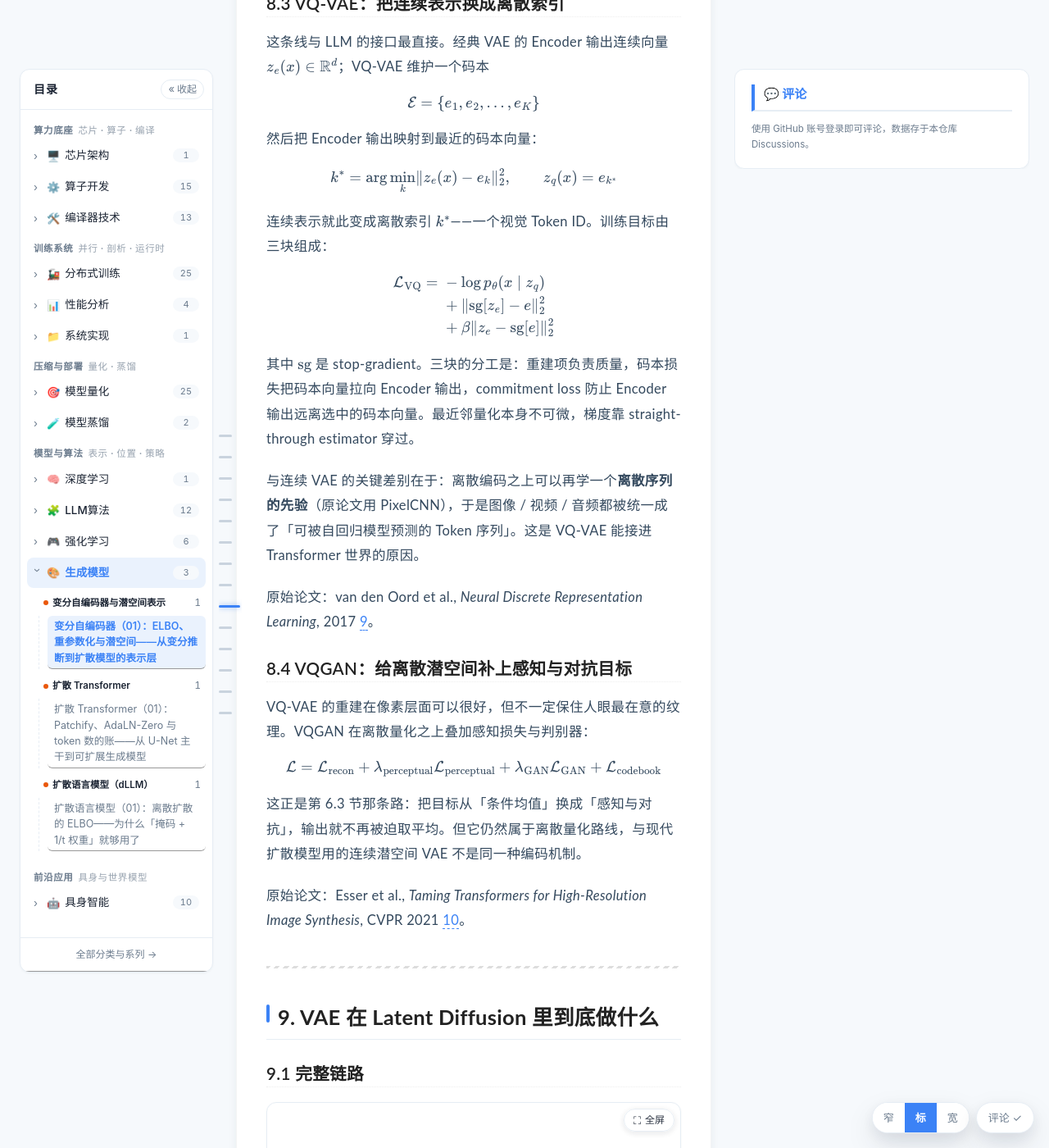
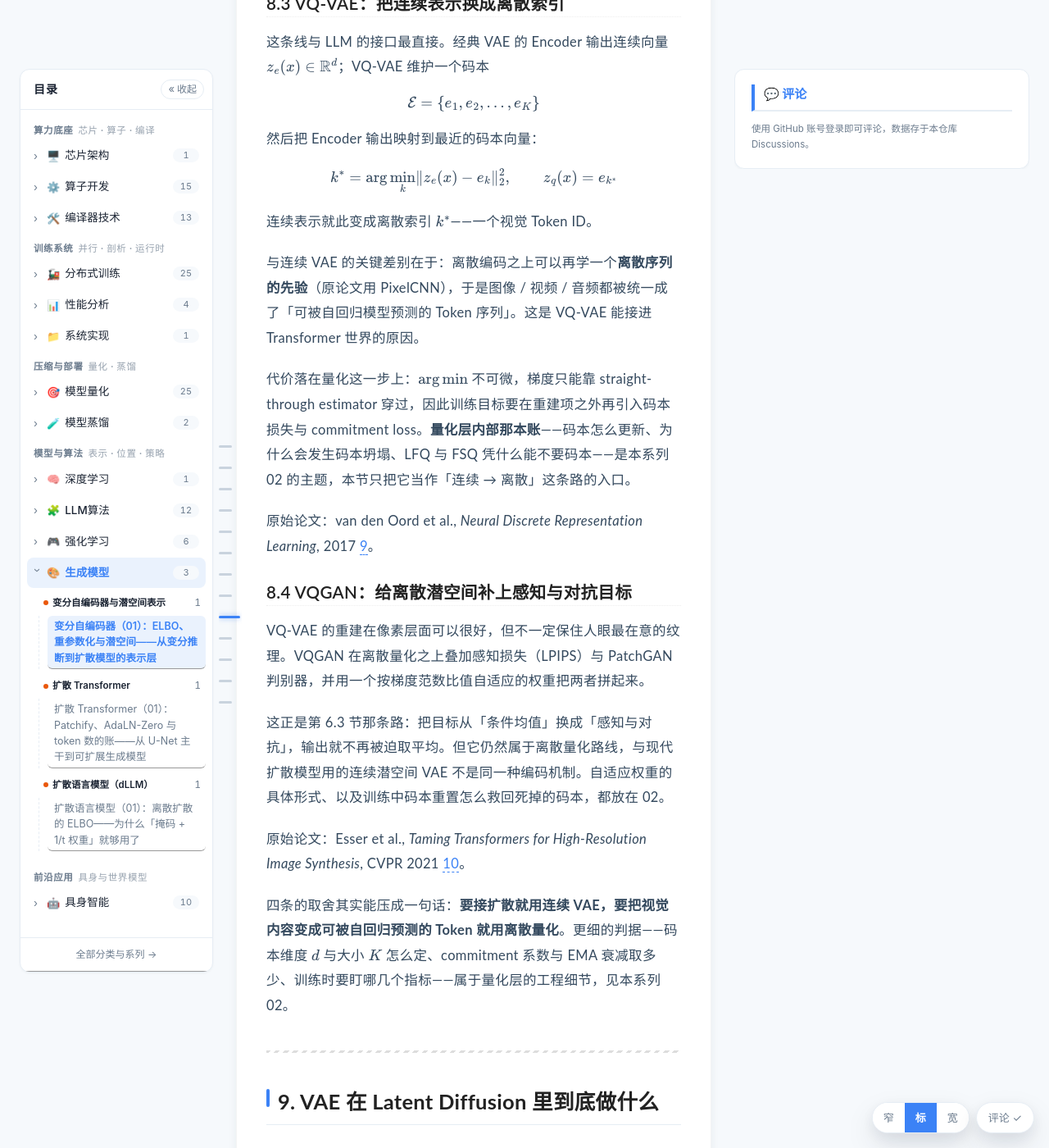
Before and after one commit to lrypcy/lrypcy.github.io, a Jekyll site: the page built from _posts/2026-10-13-vae-01-elbo-reparameterization-latent-space.md, in a window 1280 px wide and 1400 px high, scrolled down 19802 px. Shown: the whole window at 82% size. Built offline with Jekyll 4.4.1, drawn with Linux system fonts in a browser that asks for light colours; comment, search, counter and statistics services are not loaded; some of the changed text lies outside the part shown.

```diff
--- a/_config.yml
+++ b/_config.yml
@@ -66,6 +66,7 @@ exclude:
   - deep-dive-serving-engine
   - deep-dive-speculative-decoding
   - deep-dive-test-time-training
+  - deep-dive-vae
   - deep-dive-world-model-world-action-model
   - wiki
   - tools
--- a/_posts/2026-10-13-vae-01-elbo-reparameterization-latent-space.md
+++ b/_posts/2026-10-13-vae-01-elbo-reparameterization-latent-space.md
@@ -6,7 +6,7 @@ categories:
 tags: [vae, elbo, variational-inference, reparameterization, kl-divergence, posterior-collapse, vq-vae, vqgan, latent-diffusion, beta-vae, nvae]
 layout: post
 mathjax: true
-excerpt: "VAE 的全部难点集中在三处：为什么要用变分推断绕开那道算不出来的积分、重参数化凭什么能把随机节点塞进反向传播、以及 KL 项为什么既是可采样性的来源又是后验坍塌的来源。本文从 ELBO 的推导一路写到 VQ-VAE / VQGAN 与 Latent Diffusion，并用 numpy 实跑五组检查：KL 闭式解的收敛、ELBO 紧度恒等式在 1600 万网格点上处处成立、重参数化梯度方差比 REINFORCE 低 7.6~56 倍、MSE 最优解以锐度 0.50 换最低期望误差、以及 β 从 0.25 升到 64 时活跃潜维度从 8 掉到 0。"
+excerpt: "VAE 的全部难点集中在三处：为什么要用变分推断绕开那道算不出来的积分、重参数化凭什么能把随机节点塞进反向传播、以及 KL 项为什么既是可采样性的来源又是后验坍塌的来源。本文从 ELBO 的推导一路写到离散化路线（VQ-VAE / VQGAN）的定位与 Latent Diffusion 里的表示层，并用 numpy 实跑五组检查：KL 闭式解的收敛、ELBO 紧度恒等式在 1600 万网格点上处处成立、重参数化梯度方差比 REINFORCE 低 7.6~56 倍、MSE 最优解以锐度 0.50 换最低期望误差、以及 β 从 0.25 升到 64 时活跃潜维度从 8 掉到 0。"
 ---
 
 > **系列导航** ｜ 本系列承接 [Flow Matching 建模之三：条件生成、离散域与潜空间](/2026/08/22/flow-matching-03-guidance-discrete-latent/) 与 [扩散语言模型（01）](/2026/10/12/diffusion-lm-01-discrete-diffusion-elbo/) 里被当作既定前提的「潜空间」这一层，把它自己讲透：潜空间从哪来、凭什么能被采样、以及它为什么会失效。
@@ -682,38 +682,23 @@ k^\ast=\arg\min_k\lVert z_e(x)-e_k\rVert_2^2,\qquad
 z_q(x)=e_{k^\ast}
 $$
 
-连续表示就此变成离散索引 $$k^\ast$$——一个视觉 Token ID。训练目标由三块组成：
-
-$$
-\begin{aligned}
-\mathcal L_{\mathrm{VQ}}={}&
--\log p_\theta(x\mid z_q)\\
-&+\lVert\operatorname{sg}[z_e]-e\rVert_2^2\\
-&+\beta\lVert z_e-\operatorname{sg}[e]\rVert_2^2
-\end{aligned}
-$$
-
-其中 $$\operatorname{sg}$$ 是 stop-gradient。三块的分工是：重建项负责质量，码本损失把码本向量拉向 Encoder 输出，commitment loss 防止 Encoder 输出远离选中的码本向量。最近邻量化本身不可微，梯度靠 straight-through estimator 穿过。
+连续表示就此变成离散索引 $$k^\ast$$——一个视觉 Token ID。
 
 与连续 VAE 的关键差别在于：离散编码之上可以再学一个**离散序列的先验**（原论文用 PixelCNN），于是图像 / 视频 / 音频都被统一成了「可被自回归模型预测的 Token 序列」。这是 VQ-VAE 能接进 Transformer 世界的原因。
+
+代价落在量化这一步上：$$\arg\min$$ 不可微，梯度只能靠 straight-through estimator 穿过，因此训练目标要在重建项之外再引入码本损失与 commitment loss。**量化层内部那本账**——码本怎么更新、为什么会发生码本坍塌、LFQ 与 FSQ 凭什么能不要码本——是本系列 02 的主题，本节只把它当作「连续 → 离散」这条路的入口。
 
 原始论文：van den Oord et al., *Neural Discrete Representation Learning*, 2017 [9](https://arxiv.org/abs/1711.00937)。
 
 ### 8.4 VQGAN：给离散潜空间补上感知与对抗目标
 
-VQ-VAE 的重建在像素层面可以很好，但不一定保住人眼最在意的纹理。VQGAN 在离散量化之上叠加感知损失与判别器：
+VQ-VAE 的重建在像素层面可以很好，但不一定保住人眼最在意的纹理。VQGAN 在离散量化之上叠加感知损失（LPIPS）与 PatchGAN 判别器，并用一个按梯度范数比值自适应的权重把两者拼起来。
 
-$$
-\mathcal L =
-\mathcal L_{\mathrm{recon}}
-+\lambda_{\mathrm{perceptual}}\mathcal L_{\mathrm{perceptual}}
-+\lambda_{\mathrm{GAN}}\mathcal L_{\mathrm{GAN}}
-+\mathcal L_{\mathrm{codebook}}
-$$
-
-这正是第 6.3 节那条路：把目标从「条件均值」换成「感知与对抗」，输出就不再被迫取平均。但它仍然属于离散量化路线，与现代扩散模型用的连续潜空间 VAE 不是同一种编码机制。
+这正是第 6.3 节那条路：把目标从「条件均值」换成「感知与对抗」，输出就不再被迫取平均。但它仍然属于离散量化路线，与现代扩散模型用的连续潜空间 VAE 不是同一种编码机制。自适应权重的具体形式、以及训练中码本重置怎么救回死掉的码本，都放在 02。
 
 原始论文：Esser et al., *Taming Transformers for High-Resolution Image Synthesis*, CVPR 2021 [10](https://arxiv.org/abs/2012.09841)。
+
+四条的取舍其实能压成一句话：**要接扩散就用连续 VAE，要把视觉内容变成可被自回归预测的 Token 就用离散量化**。更细的判据——码本维度 $$d$$ 与大小 $$K$$ 怎么定、commitment 系数与 EMA 衰减取多少、训练时要盯哪几个指标——属于量化层的工程细节，见本系列 02。
 
 ---
 
@@ -770,21 +755,7 @@ LDM 论文系统地扫过 $$f\in\{1,2,4,8,16,32\}$$，原文的结论是 $$f=4$$
 
 ---
 
-## 10. 连续 VAE 与 VQ-VAE 怎么选
-
-| 目标 | 优先考虑 |
-|---|---|
-| 为图像 / 视频扩散模型提供压缩潜空间 | 连续 VAE |
-| 把视觉内容编码成可预测的离散 Token | VQ-VAE / VQGAN |
-| 学习可解释的潜在因子 | $$\beta$$-VAE 等变分表示学习方法 |
-| 极高分辨率生成 | 压缩率合适的 Autoencoder + 潜空间生成器 |
-| 连续时间 / 连续状态建模 | 连续潜变量模型通常更自然，但不是唯一方案 |
-
-这不是绝对边界。连续与离散都可以用于多种生成任务，最终取决于表示质量、生成器架构、训练稳定性与推理成本。
-
----
-
-## 11. 训练 VAE 时该监控什么
+## 10. 训练 VAE 时该监控什么
 
 不要只看总 loss。至少看这五项：
 
@@ -800,14 +771,14 @@ LDM 论文系统地扫过 $$f\in\{1,2,4,8,16,32\}$$，原文的结论是 $$f=4$$
 
 ---
 
-## 12. 小结
+## 11. 小结
 
 - **概率建模层**：VAE 用 $$z$$、$$p(z)$$、$$p_\theta(x\mid z)$$ 描述数据的产生过程，把「生成」还原成「从先验采样 + 条件生成」两步。
 - **可优化的推断层**：ELBO 把算不出来的对数似然换成「重建似然 − KL」，且紧度恒等式精确成立；重参数化让随机潜变量能参与端到端梯度训练，代价是方差比 REINFORCE 低一个量级。
 - **现代系统里的表示层**：连续 VAE 为扩散模型提供压缩潜空间（LDM 实测 $$f=4,8$$ 最优），VQ-VAE / VQGAN 把视觉内容变成离散 Token 以接进 Transformer。
 - **两个必须记住的边界**：KL 项同时惩罚互信息与聚合后验偏差，所以它既是可采样性的来源，也是后验坍塌的来源；MSE 的最优解是条件均值，所以「糊」是目标函数的性质，不是架构的缺陷。
 
-下一步最有价值的主题是 VAE 的压缩率、重建损失、潜空间分布与扩散生成质量之间的关系——它直接决定实际系统的训练成本、推理效率与最终画质。
+本系列下一篇把量化层摊开：码本怎么更新、为什么会发生码本坍塌、LFQ 与 FSQ 凭什么能不要码本。再往后，最有价值的主题是 VAE 的压缩率、重建损失、潜空间分布与扩散生成质量之间的关系——它直接决定实际系统的训练成本、推理效率与最终画质。
 
 ---
 
```
Also changed, not shown: deep-dive-vae/02-material.md (added, +81 -0 lines).
